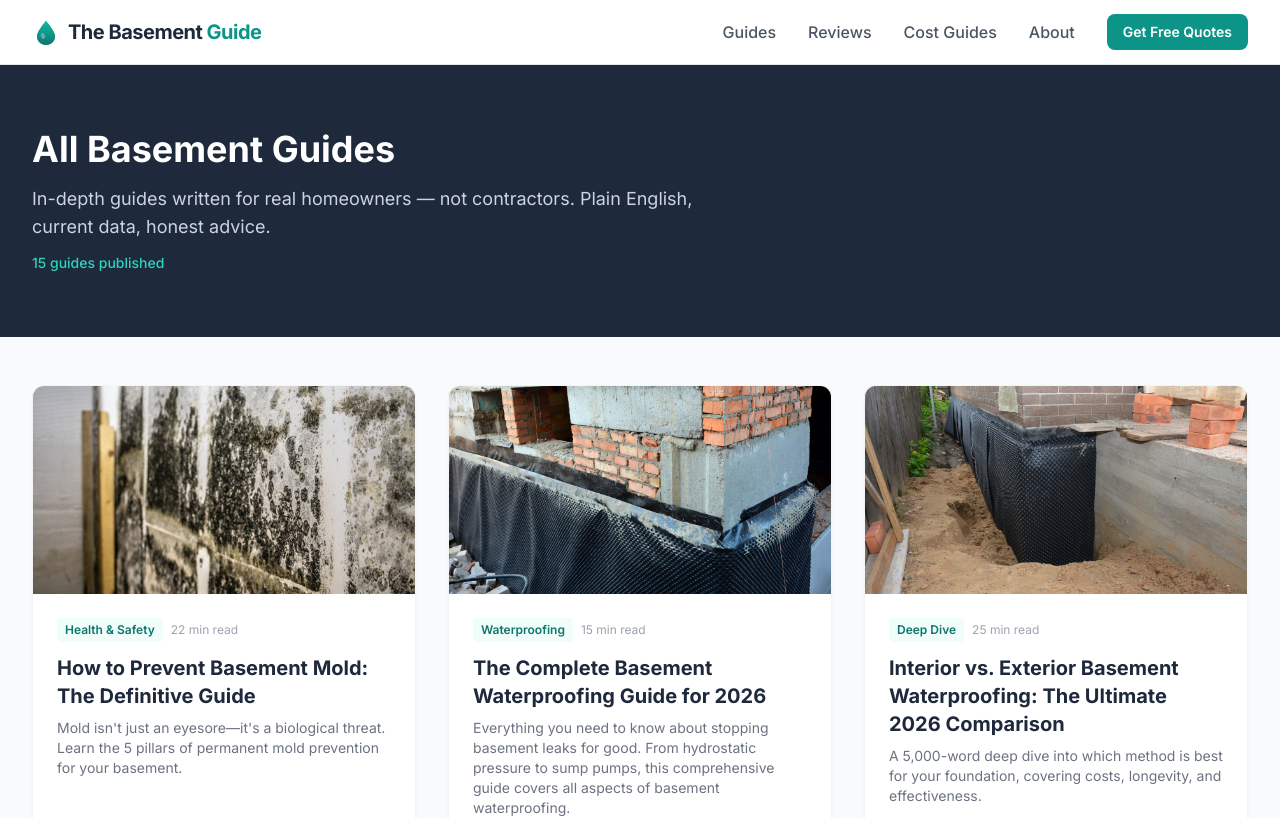
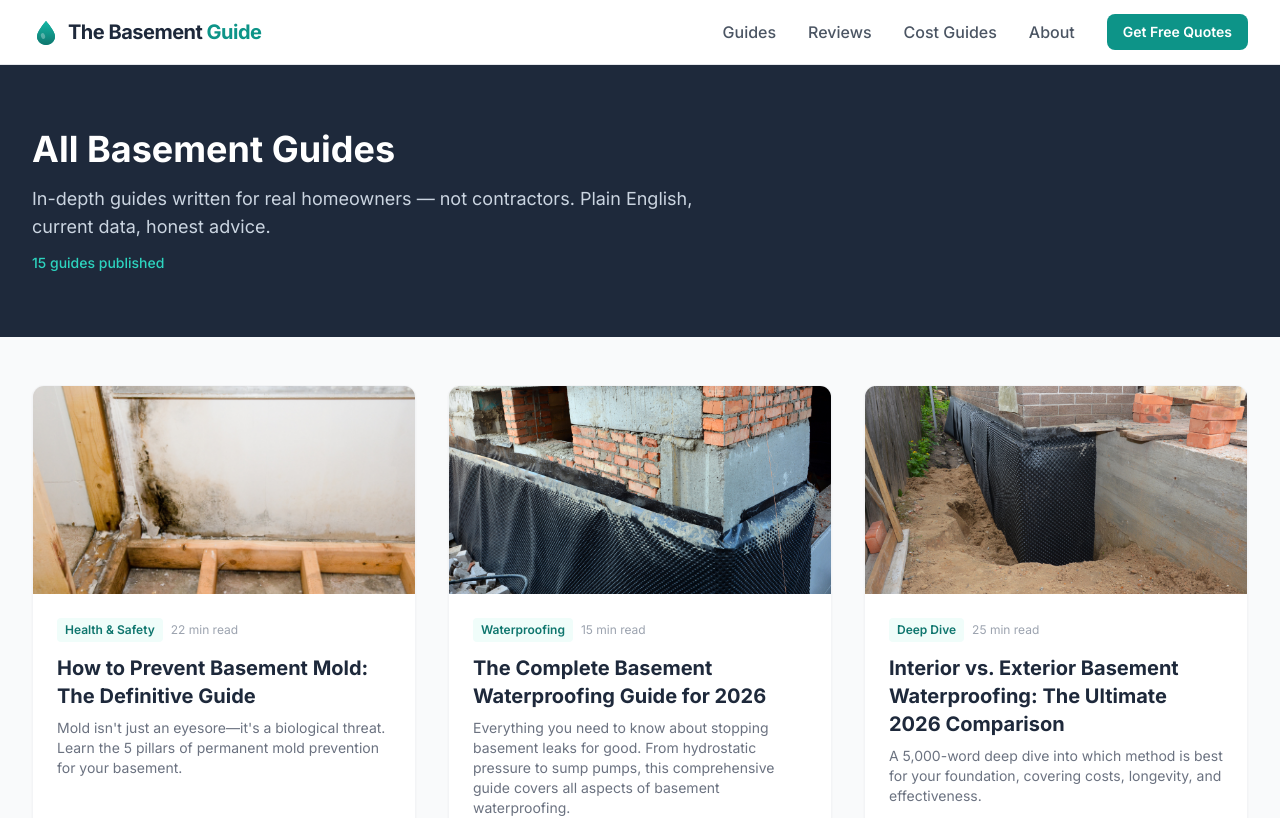
Before and after one commit to thebasementguide2026/basement-guide, a Next.js app: page /guides in a window 1280 px wide. Shown: the top 818 px of the page. Built offline with nearby package versions, Linux system fonts and the light colour scheme.

Commit message:
feat: update mold prevention article hero image to mold3.png

```diff
--- a/app/guides/page.tsx
+++ b/app/guides/page.tsx
@@ -12,7 +12,7 @@ const guides = [
     title: 'How to Prevent Basement Mold: The Definitive Guide',
     description: 'Mold isn\'t just an eyesore—it\'s a biological threat. Learn the 5 pillars of permanent mold prevention for your basement.',
     href: '/articles/how-to-prevent-basement-mold',
-    image: '/basement-mold-wall.jpg',
+        image: '/mold3.png',
     category: 'Health & Safety',
     readTime: '22 min read',
   },
```
